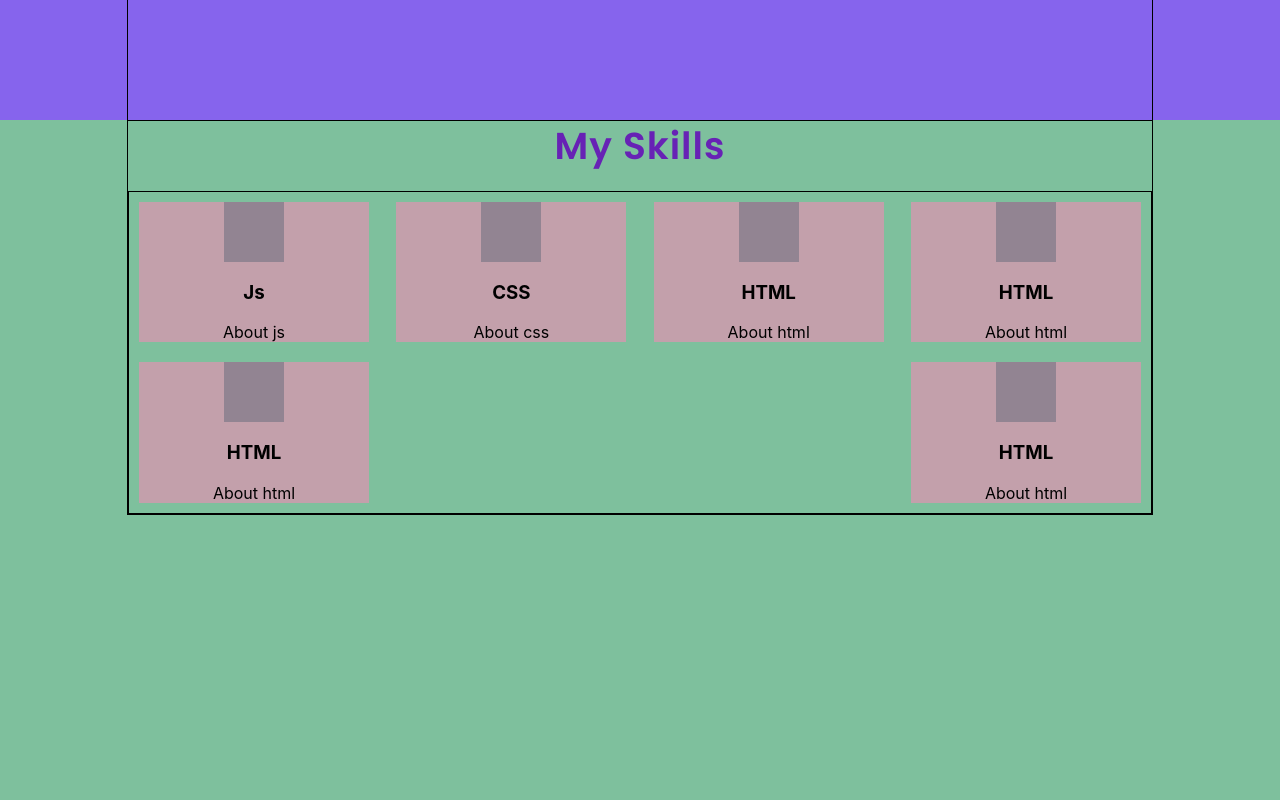
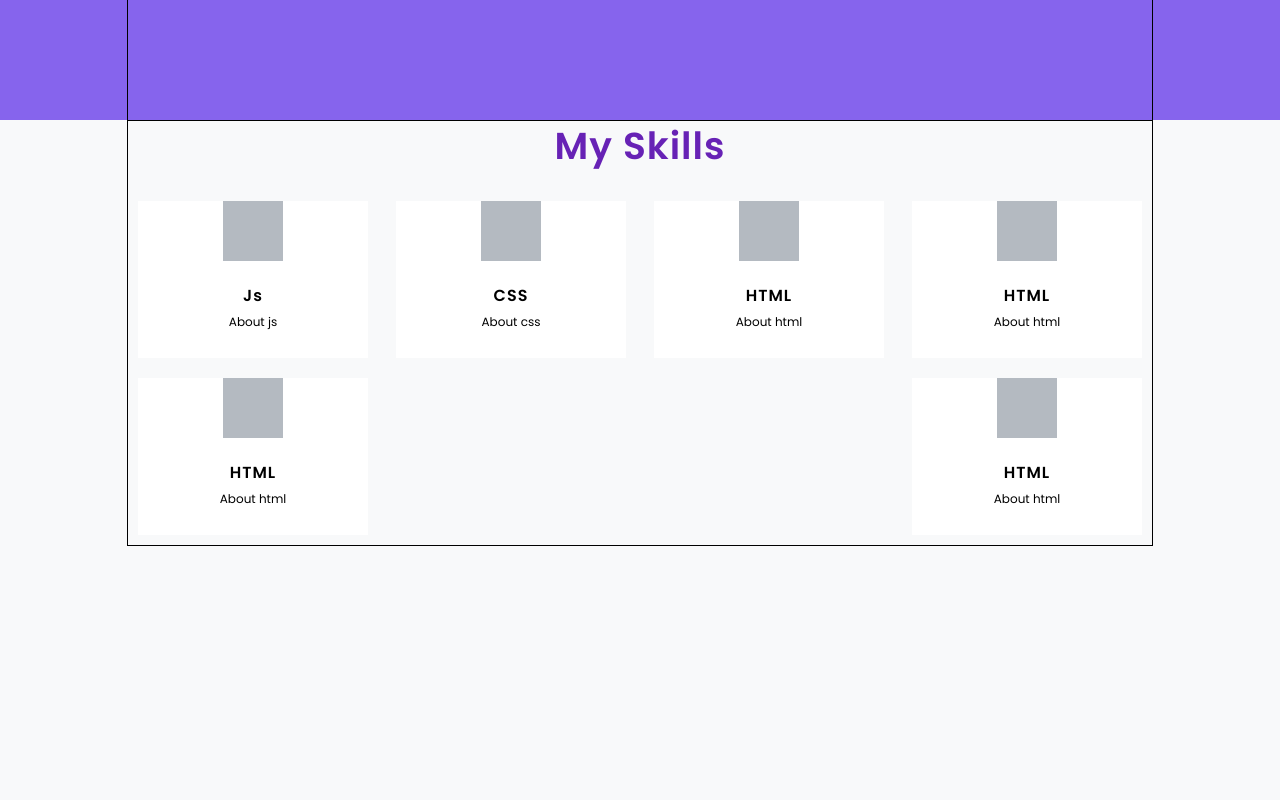
Before and after one commit to EduardaNaida/profile-react, a React (Create React App) app in the folder profile-react/: page / in a window 1280 px wide. Shown: the part 760-1560 px from the top of the page. Built offline with nearby package versions, Linux system fonts and the light colour scheme.

Commit message:
upd skills

```diff
--- a/profile-react/src/common/styles/sass/variables.scss
+++ b/profile-react/src/common/styles/sass/variables.scss
@@ -1,3 +1,4 @@
 $textColor: rgb(103, 34, 181);
-$bgColor: #fff;
+$bgColor: #f8f9fa;
+$primaryBgColor: #fff;
 $fontFamily: 'Poppins', sans-serif;
--- a/profile-react/src/projects/project/Project.module.scss
+++ b/profile-react/src/projects/project/Project.module.scss
@@ -3,7 +3,7 @@
 
 .project {
     width: 450px;
-    background-color: $bgColor;
+    background-color: $primaryBgColor;
     display: flex;
     flex-direction: column;
     .icon {
@@ -42,7 +42,6 @@
         padding: 25px 20px;
         .title {
             @include text($fontFamily, 16px, 1.2);
-
             letter-spacing: 1px;
             font-weight: 600;
             margin: 0 0 5px;
--- a/profile-react/src/skills/Skills.js
+++ b/profile-react/src/skills/Skills.js
@@ -1,5 +1,5 @@
 import React from 'react';
-import style from './Skills.module.css'
+import style from './Skills.module.scss'
 import styleC from './../common/styles/Container.module.css';
 import Skill from "./skill/Skill";
 import Title from "../common/components/Title";
--- a/profile-react/src/skills/Skills.module.css
+++ /dev/null
@@ -1,21 +0,0 @@
-.skillsBlock {
-    background-color: rgb(126, 192, 157);
-    min-height: 100vh;
-}
-
-.skillsContainer {
-    justify-content: flex-start;
-    flex-direction: column;
-}
-
-.title{
-    background-color: darkgrey;
-}
-.skills {
-    border: 1px solid;
-    width: 100%;
-    display: flex;
-    justify-content: space-between;
-    flex-wrap: wrap;
-    box-sizing: border-box;
-}
--- /dev/null
+++ b/profile-react/src/skills/Skills.module.scss
@@ -0,0 +1,18 @@
+@import "../../src/common/styles/sass/variables";
+@import "../../src/common/styles/sass/mixins";
+
+.skillsBlock {
+    background-color: $bgColor;
+    min-height: 100vh;
+    .skillsContainer {
+        justify-content: flex-start;
+        flex-direction: column;
+        .skills {
+            width: 100%;
+            display: flex;
+            justify-content: space-between;
+            flex-wrap: wrap;
+            box-sizing: border-box;
+        }
+    }
+}
--- a/profile-react/src/skills/skill/Skill.js
+++ b/profile-react/src/skills/skill/Skill.js
@@ -1,14 +1,16 @@
 import React from 'react';
-import style from './Skill.module.css'
+import style from './Skill.module.scss'
 
 const Skill = (props) => {
     return (
         <div className={style.skill}>
             <div className={style.icon}></div>
-            <h3>{props.title}</h3>
-            <span className={style.description}>
+            <div className={style.skillsInfo}>
+                <h3 className={style.title}>{props.title}</h3>
+                <span className={style.description}>
                 {props.description}
             </span>
+            </div>
         </div>
     );
 };
--- a/profile-react/src/skills/skill/Skill.module.css
+++ /dev/null
@@ -1,20 +0,0 @@
-.skill {
-    width: 230px;
-    background-color: rgba(231, 144, 180, 0.66);
-    display: flex;
-    flex-direction: column;
-    align-items: center;
-    text-align: center;
-    box-sizing: border-box;
-    margin: 10px;
-}
-
-.icon {
-    width: 60px;
-    height: 60px;
-    background-color: rgba(82, 96, 112, 0.43);
-}
-
-.description {
-
-}
--- /dev/null
+++ b/profile-react/src/skills/skill/Skill.module.scss
@@ -0,0 +1,31 @@
+@import "../../../src/common/styles/sass/variables";
+@import "../../../src/common/styles/sass/mixins";
+
+.skill {
+    width: 230px;
+    background-color: $primaryBgColor;
+    display: flex;
+    flex-direction: column;
+    align-items: center;
+    text-align: center;
+    box-sizing: border-box;
+    margin: 10px;
+    .icon {
+        width: 60px;
+        height: 60px;
+        background-color: rgba(82, 96, 112, 0.43);
+    }
+    .skillsInfo{
+        padding: 25px 20px;
+        .title {
+            @include text($fontFamily, 16px, 1.2);
+            letter-spacing: 1px;
+            font-weight: 600;
+            margin: 0 0 5px;
+        }
+        .description {
+            @include text($fontFamily, 12px, 1.8);
+            font-weight: 400;
+        }
+    }
+}
```
